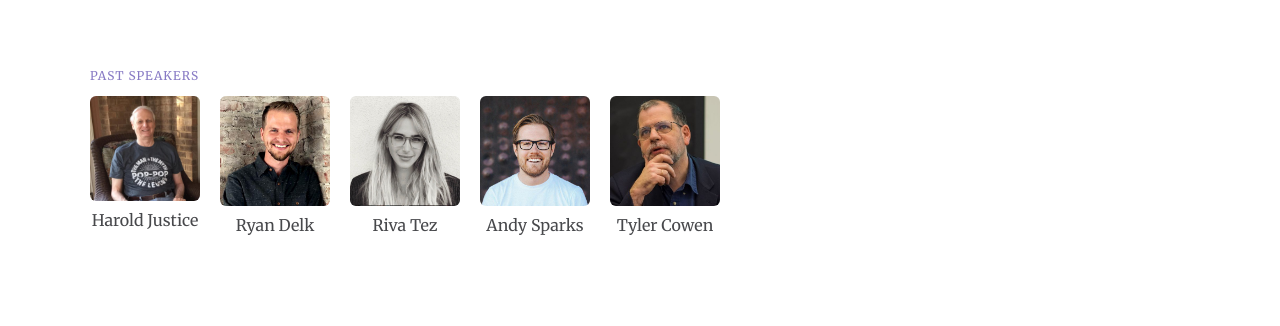
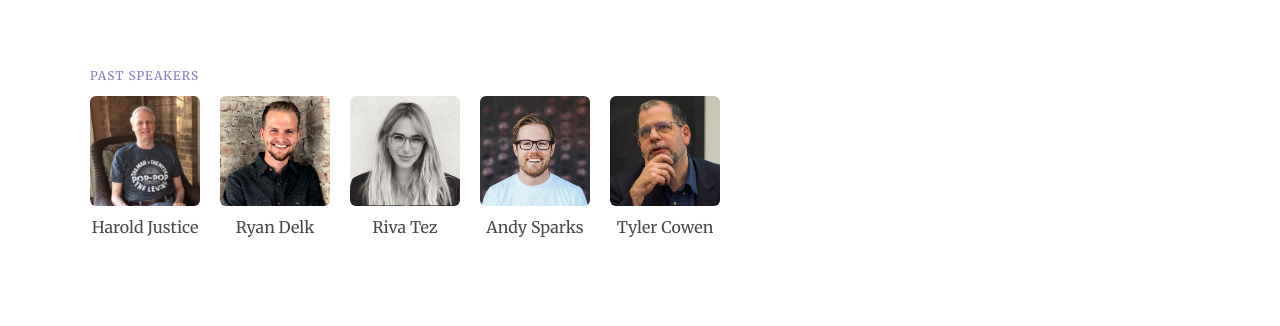
Before and after one commit to cameronk/ambitious.guide, a Jekyll site: the page built from index.md, in a window 1280 px wide. Shown: the part 1630-1956 px from the top of the page. Built offline with Jekyll 4.4.1, drawn with Linux system fonts in a browser that asks for light colours.

Commit message:
slight css changes

```diff
--- a/_sass/brew.scss
+++ b/_sass/brew.scss
@@ -28,6 +28,7 @@
             min-width: 50%;
 
             h2 {
+                // speaker name
                 margin-top: $gutter/4;
                 margin-bottom: $gutter/4
             }
@@ -51,20 +52,27 @@
             flex-wrap: wrap;
 
             .item {
-                max-width: 110px;
+
                 margin-right: $gutter/2;
                 text-align: center;
                 margin-bottom: 8px;
 
                 img {
                     display: block;
-                    width: 100%;
+                    width: 110px;
+                    height: 110px;
                     margin-bottom: 5px;
                 }
                 div {
                     opacity: 0.8;
                 }
             }
+
+            //
+            .speaker-name {
+                margin-top: 10px;
+                line-height: 23px;
+            }
         }
 
     }
--- a/index.md
+++ b/index.md
@@ -53,7 +53,7 @@ layout: default
             </div>
             <div class="col-8">
                 <div class="label">UP NEXT</div>
-                <h2>{{ speakers.first.name }}</h2>
+                <h2 class="speaker-name">{{ speakers.first.name }}</h2>
                 <div class="light">{{ speakers.first }}</div>
             </div>
         </div>
@@ -68,7 +68,7 @@ layout: default
                             {% else %}
                                 <img src="{{ speaker.image | prepend: site.url }}" />
                             {% endif %}
-                            <div>{{ speaker.name }}</div>
+                            <div class="speaker-name">{{ speaker.name }}</div>
                         </div>
                     {% endif %}
                 {% endfor %}
```
